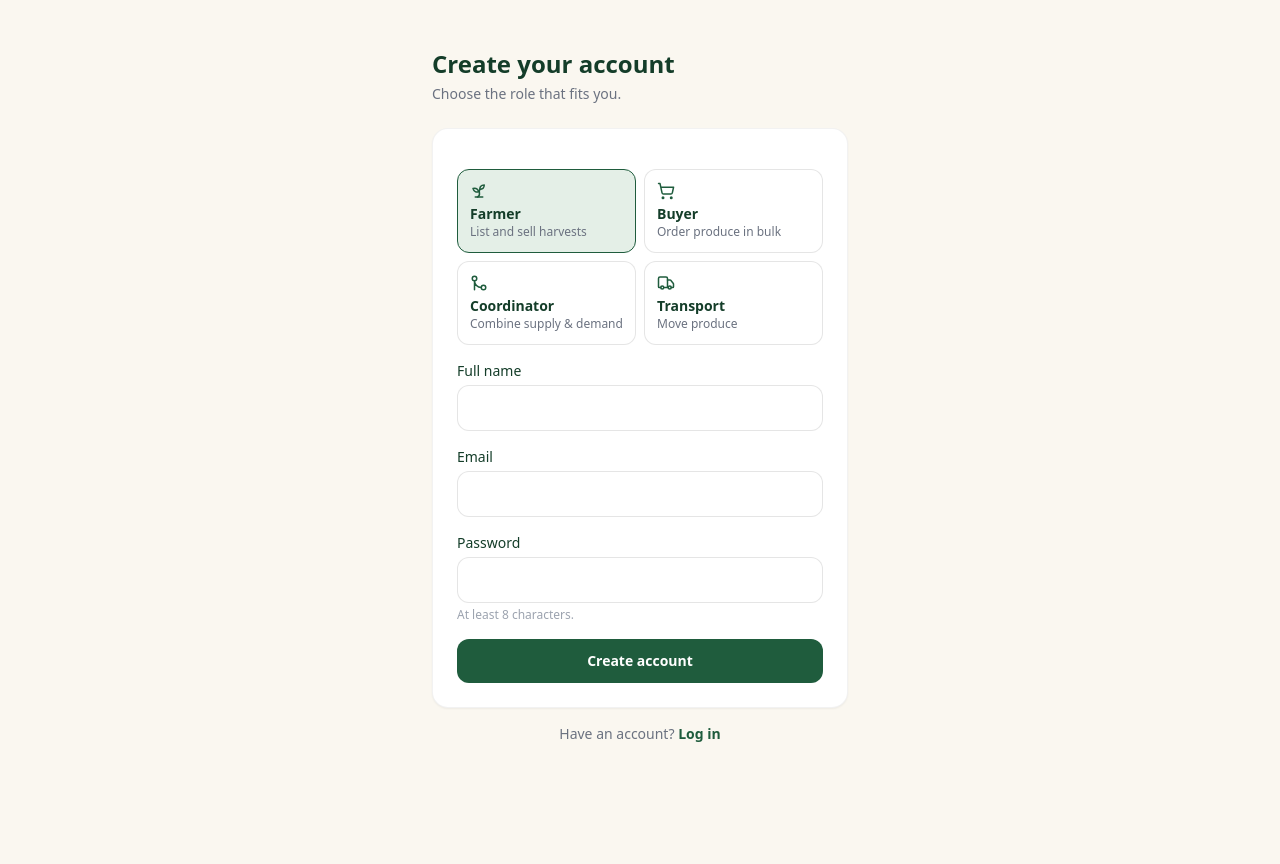
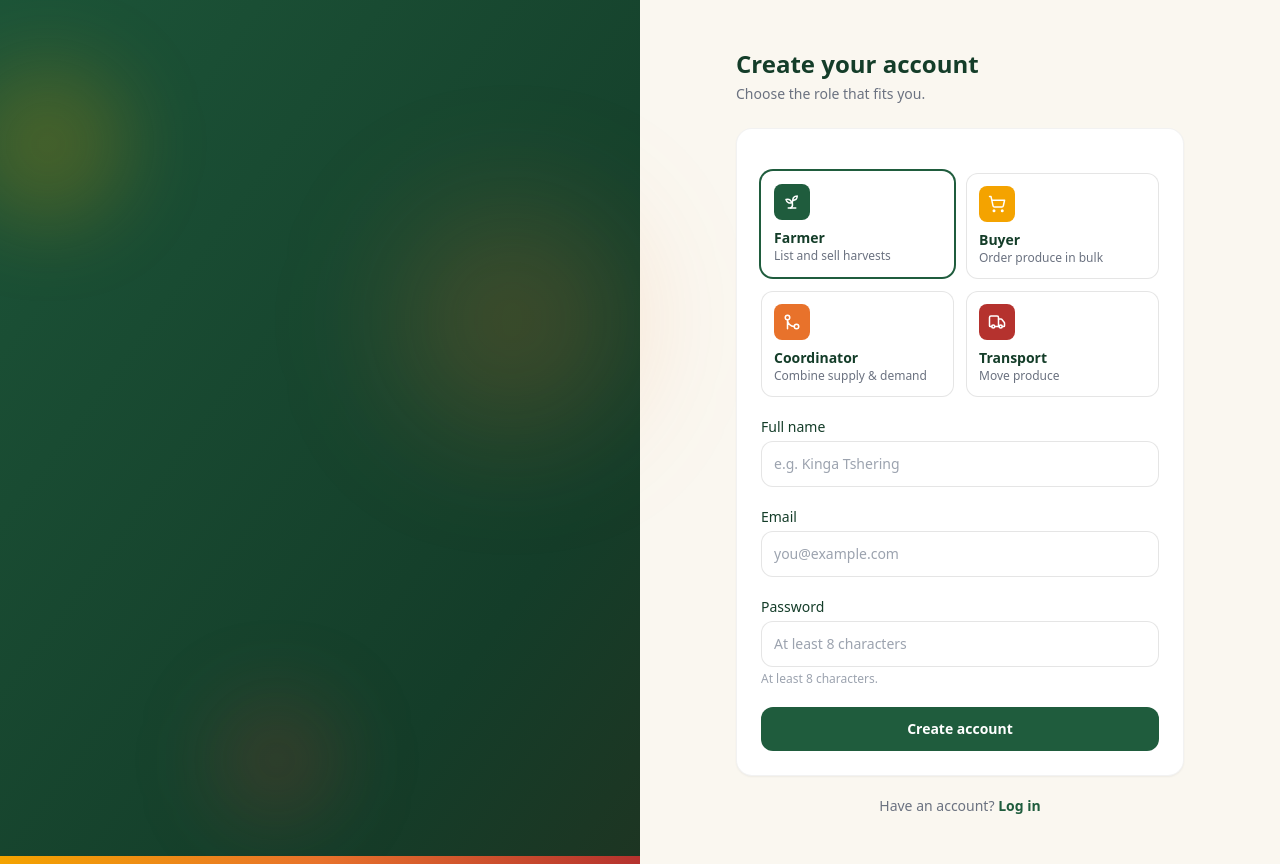
Before and after one commit to KingaTshering10/DrukAgriLink, a Next.js app: page /register in a window 1280 px wide. Before the commit the page ends 800 px from the top, so only its background shows below. Built offline with nearby package versions, Linux system fonts and the light colour scheme.

Commit message:
changed the registration page

```diff
--- a/src/app/(auth)/register/page.tsx
+++ b/src/app/(auth)/register/page.tsx
@@ -6,10 +6,10 @@ import { Sprout, ShoppingCart, GitMerge, Truck } from "lucide-react";
 import { signUp } from "../actions";
 
 const OPTIONS = [
-  { role: "farmer", icon: Sprout, label: "Farmer", hint: "List and sell harvests" },
-  { role: "buyer", icon: ShoppingCart, label: "Buyer", hint: "Order produce in bulk" },
-  { role: "coordinator", icon: GitMerge, label: "Coordinator", hint: "Combine supply & demand" },
-  { role: "transport", icon: Truck, label: "Transport", hint: "Move produce" },
+  { role: "farmer", icon: Sprout, label: "Farmer", hint: "List and sell harvests", accent: "#1f5c3d" },
+  { role: "buyer", icon: ShoppingCart, label: "Buyer", hint: "Order produce in bulk", accent: "#f4a300" },
+  { role: "coordinator", icon: GitMerge, label: "Coordinator", hint: "Combine supply & demand", accent: "#e8722b" },
+  { role: "transport", icon: Truck, label: "Transport", hint: "Move produce", accent: "#b5322e" },
 ] as const;
 
 function Submit() {
@@ -20,35 +20,101 @@ function Submit() {
 export default function Register() {
   const [role, setRole] = useState<string>("farmer");
   const [state, action] = useFormState(signUp, null as { error?: string } | null);
+
   return (
-    <main className="mx-auto max-w-md px-4 py-12">
-      <h1 className="mb-1 text-2xl font-bold text-forest-dark">Create your account</h1>
-      <p className="mb-6 text-sm text-gray-500">Choose the role that fits you.</p>
-      <form action={action} className="card space-y-4">
+    <main className="min-h-screen overflow-hidden md:grid md:grid-cols-2">
+      {/* LEFT — animated Bhutanese welcome panel (desktop) */}
+      <aside className="relative hidden md:block">
+        <div className="animate-gradient absolute inset-0 bg-gradient-to-br from-forest via-forest-dark to-[#3a1d0e]" />
+        <div className="animate-floaty absolute -left-8 top-16 h-40 w-40 rounded-full bg-saffron/20 blur-2xl" />
+        <div className="animate-floaty absolute right-4 top-52 h-56 w-56 rounded-full bg-marigold/20 blur-3xl" style={{ animationDelay: "1.5s" }} />
+        <div className="animate-floaty absolute bottom-10 left-1/3 h-32 w-32 rounded-full bg-crimson/20 blur-2xl" style={{ animationDelay: "3s" }} />
+
+        <div className="relative flex h-full flex-col justify-center px-12 text-white">
+          <Link href="/" className="reveal mb-8 flex items-center gap-2 text-lg font-bold">
+            <Sprout size={24} /> DrukAgriLink
+          </Link>
+          <p className="reveal mb-3 inline-block w-fit rounded-full border border-white/20 bg-white/10 px-4 py-1 text-sm backdrop-blur" style={{ animationDelay: "120ms" }}>
+            Kuzuzangpo la · Welcome
+          </p>
+          <h2 className="reveal max-w-sm text-3xl font-bold leading-tight" style={{ animationDelay: "240ms" }}>
+            Join Bhutan&apos;s farm-to-market network.
+          </h2>
+          <p className="reveal mt-4 max-w-sm text-white/80" style={{ animationDelay: "360ms" }}>
+            Whether you grow, buy, coordinate, or transport — DrukAgriLink connects you to the
+            people who move produce across the Dragon Kingdom.
+          </p>
+        </div>
+        {/* flag-motif edge */}
+        <div className="absolute bottom-0 left-0 h-2 w-full bg-gradient-to-r from-saffron via-marigold to-crimson" />
+      </aside>
+
+      {/* RIGHT — the form */}
+      <section className="flex items-center justify-center px-4 py-12">
+        <div className="w-full max-w-md">
+          {/* mobile brand + motif */}
+          <Link href="/" className="mb-6 flex items-center justify-center gap-2 text-lg font-bold text-forest md:hidden">
+            <Sprout size={22} /> DrukAgriLink
+          </Link>
+
+          <h1 className="reveal mb-1 text-2xl font-bold text-forest-dark">Create your account</h1>
+          <p className="reveal mb-6 text-sm text-gray-500" style={{ animationDelay: "80ms" }}>Choose the role that fits you.</p>
+
+          <form action={action} className="reveal card space-y-5" style={{ animationDelay: "160ms" }}>
             <input type="hidden" name="role" value={role} />
-        <div className="grid grid-cols-2 gap-2">
-          {OPTIONS.map((o) => (
-            <button type="button" key={o.role} onClick={() => setRole(o.role)}
-              className={`rounded-xl border p-3 text-left ${role === o.role ? "border-forest bg-forest-light" : "border-black/10 bg-white"}`}>
-              <o.icon className="text-forest" size={18} />
-              <p className="mt-1 text-sm font-semibold text-forest-dark">{o.label}</p>
+
+            <div className="grid grid-cols-2 gap-3">
+              {OPTIONS.map((o) => {
+                const selected = role === o.role;
+                return (
+                  <button
+                    type="button"
+                    key={o.role}
+                    onClick={() => setRole(o.role)}
+                    className={`group relative overflow-hidden rounded-xl border p-3 text-left transition-all duration-200
+                      ${selected
+                        ? "border-transparent shadow-md -translate-y-0.5"
+                        : "border-black/10 bg-white hover:-translate-y-0.5 hover:shadow-sm"}`}
+                    style={selected ? { boxShadow: `0 0 0 2px ${o.accent}` } : undefined}
+                  >
+                    <span
+                      className="mb-2 inline-flex h-9 w-9 items-center justify-center rounded-lg text-white transition-transform duration-200 group-hover:scale-110"
+                      style={{ background: o.accent }}
+                    >
+                      <o.icon size={18} />
+                    </span>
+                    <p className="text-sm font-semibold text-forest-dark">{o.label}</p>
                     <p className="text-xs text-gray-500">{o.hint}</p>
                   </button>
-          ))}
+                );
+              })}
             </div>
-        <div><label className="label" htmlFor="full_name">Full name</label>
-          <input id="full_name" name="full_name" required className="input" /></div>
-        <div><label className="label" htmlFor="email">Email</label>
-          <input id="email" name="email" type="email" required className="input" /></div>
-        <div><label className="label" htmlFor="password">Password</label>
-          <input id="password" name="password" type="password" required minLength={8} className="input" />
-          <p className="mt-1 text-xs text-gray-400">At least 8 characters.</p></div>
-        {state?.error && <p className="text-sm text-crimson">{state.error}</p>}
+
+            <div>
+              <label className="label" htmlFor="full_name">Full name</label>
+              <input id="full_name" name="full_name" required className="input" placeholder="e.g. Kinga Tshering" />
+            </div>
+            <div>
+              <label className="label" htmlFor="email">Email</label>
+              <input id="email" name="email" type="email" required className="input" placeholder="you@example.com" />
+            </div>
+            <div>
+              <label className="label" htmlFor="password">Password</label>
+              <input id="password" name="password" type="password" required minLength={8} className="input" placeholder="At least 8 characters" />
+              <p className="mt-1 text-xs text-gray-400">At least 8 characters.</p>
+            </div>
+
+            {state?.error && (
+              <p className="rounded-lg bg-crimson/10 px-3 py-2 text-sm text-crimson">{state.error}</p>
+            )}
             <Submit />
           </form>
-      <p className="mt-4 text-center text-sm text-gray-500">
-        Have an account? <Link href="/login" className="font-semibold text-forest">Log in</Link>
+
+          <p className="mt-5 text-center text-sm text-gray-500">
+            Have an account? <Link href="/login" className="font-semibold text-forest hover:underline">Log in</Link>
           </p>
+        </div>
+      </section>
     </main>
   );
 }
```
Lines whose indentation alone changed are shown as unchanged.
